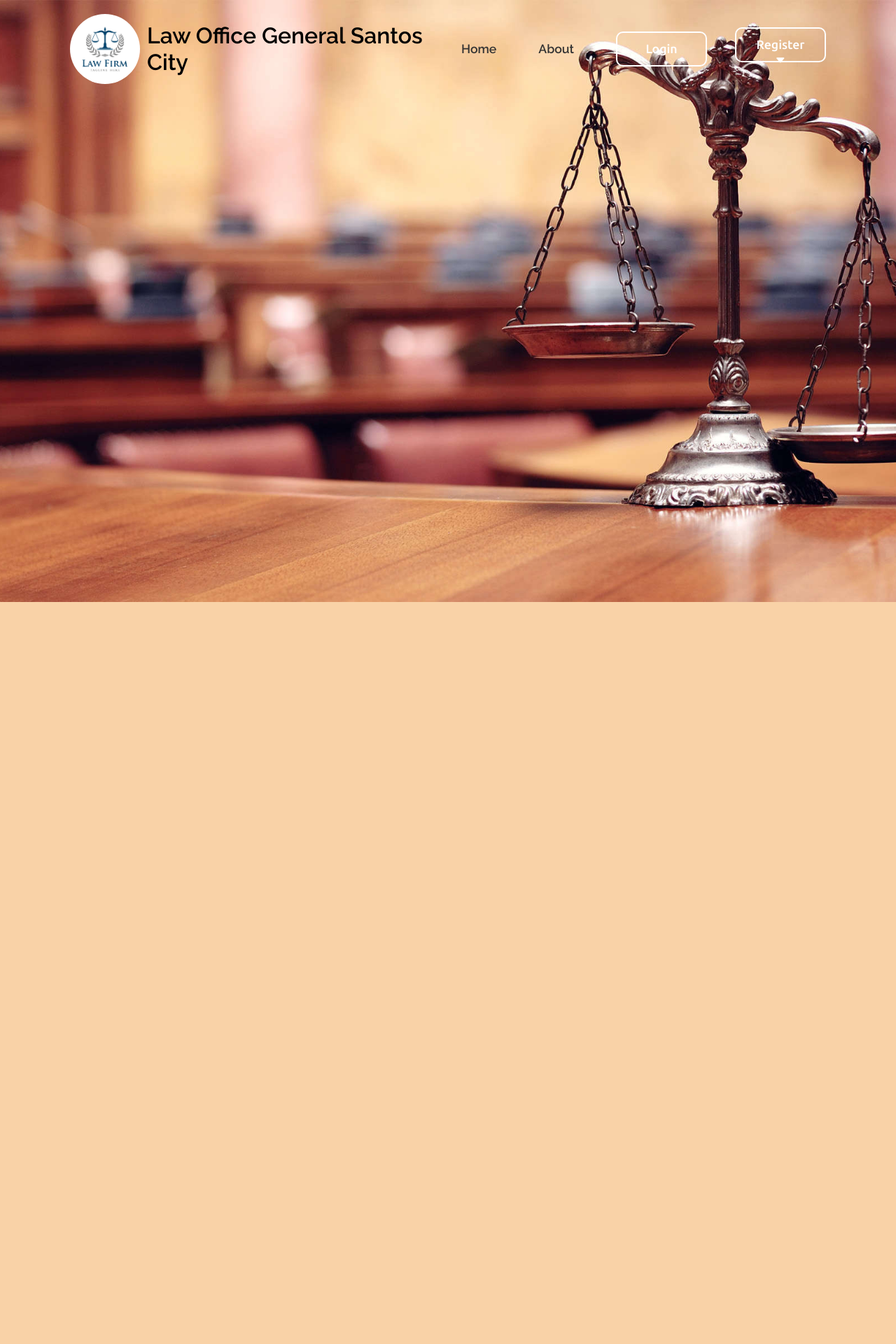
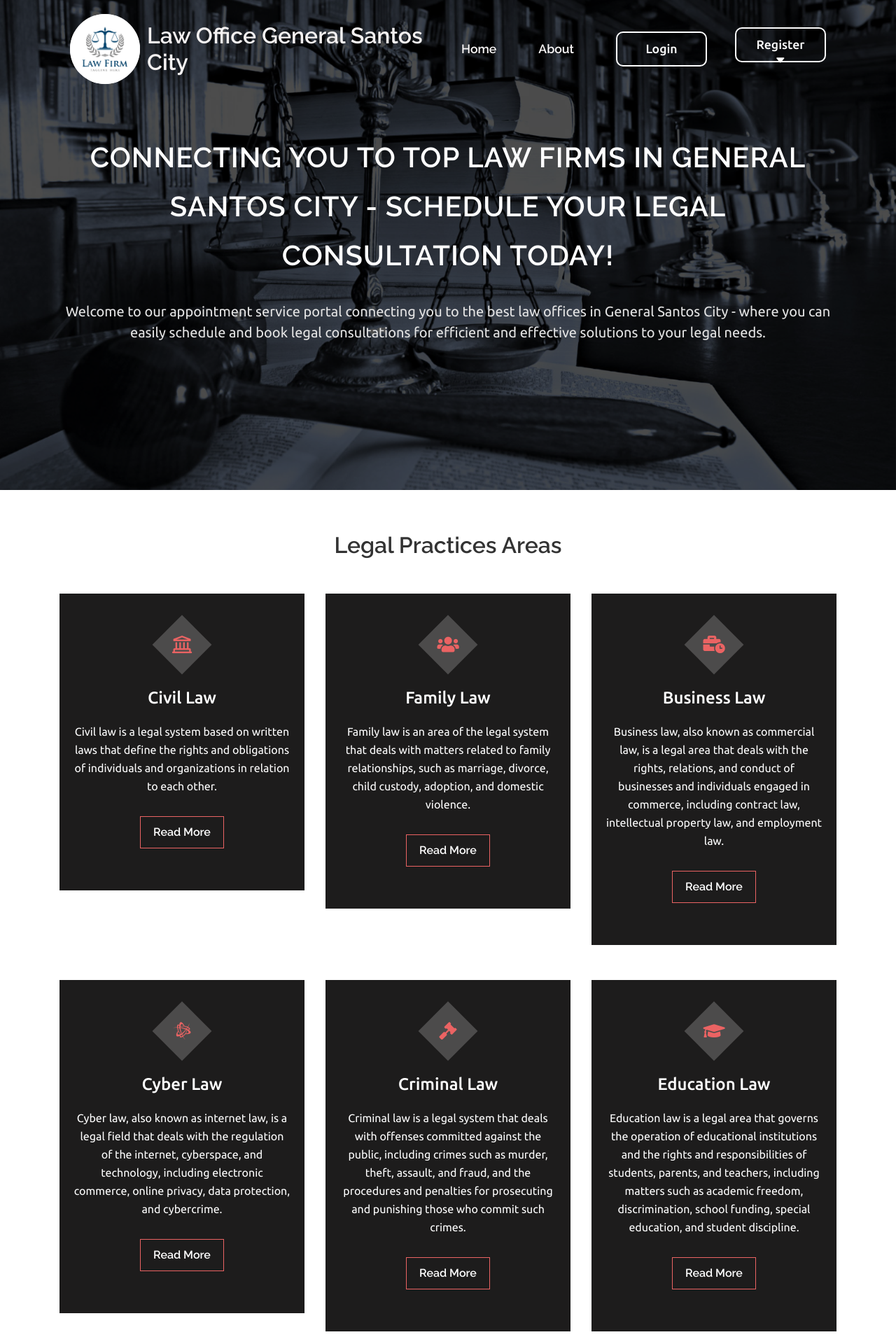
Before and after one commit to julianne060701/JEJEcapstone, a PHP site: page /homepage.php in a window 1280 px wide. Shown: the top 1920 px of the page at 70% size. Before the commit the page ends 860 px from the top, so only its background shows below. Run offline with PHP 8.4, Linux system fonts and the light colour scheme; some libraries are stand-ins or nearby versions.

Commit message:
newbg home

```diff
--- a/assets/scss/component/home/slider.scss
+++ b/assets/scss/component/home/slider.scss
@@ -84,6 +84,6 @@
 	background-size:cover;
 	background-position:center;
 	background-repeat:no-repeat;
-	position:relative;
+	// position:relative;
 	overflow:hidden;
 }
--- a/homepage.css
+++ b/homepage.css
@@ -21,14 +21,17 @@
 }
 
 body{
-    margin-top: 60px;
+    /* margin-top: 60px;
     display:flex ;
     justify-content: center;
     align-items: center;
     min-height: 100vh;
     background:url('assets/imgs/lawyerOffice2.jpg');
     background-size: cover;
-    background-position: center;
+    background-position: center; */
+    margin: 0px;
+  padding: 0px;
+  font-family: 'Work Sans' , sans-serif;
 }
 
 
@@ -49,7 +52,7 @@ header{
 header h2 img{
     width: 100px;
     height: 100px;
-    background-color: transparent;
+    background-color: white;
     border-radius: 60px;
     margin-right: 10px;
 }
@@ -62,7 +65,7 @@ header h2{
 
 .logo{
     font-size: 2em;
-    color: black;
+    color: rgb(244, 241, 241);
     user-select: none;
 }
 
@@ -204,7 +207,7 @@ header h2{
 
 .input-box label{
     position: absolute;
-    top: 50%;
+    top: 5%;
     left: 5px;
     transform: translateY(-50%);
     font-size: 1em;
@@ -320,7 +323,7 @@ header h2{
 .navigation a {
   margin-right: 20px;
   text-decoration: none;
-  color: #333;
+  color: #fcf9f9;
   font-weight: bold;
 }
 
--- a/homepage.php
+++ b/homepage.php
@@ -22,6 +22,7 @@
 </head>
 <body>
     <header>
+
         <h2 class="logo"><img src="assets/imgs/law-firm-logo.jpg"alt=""> Law Office General Santos City</h2>
         <nav class="navigation">
     <a href="">Home</a>
@@ -38,7 +39,145 @@
 
     </header>
 
-    <div class="wrapper">
+
+    <!-- Description -->
+
+    <section class="slider">
+    <div class="container">
+        <div class="row">
+            <div class="col-12">
+                <div class="slider-content">
+                    <h2>Connecting You to Top Law Firms in General Santos City - Schedule Your Legal Consultation Today!</h2>
+                    <p>Welcome to our appointment service portal connecting you to the best law offices in General Santos City
+                        - where you can easily schedule and book legal consultations for efficient and effective solutions to your legal needs. </p>
+
+                </div>
+            </div>
+        </div>
+    </div>
+</section>
+
+<section class="se-01">
+    <div class="container">
+        <div class="row">
+            <div class="col-12">
+                <div class="headding-01">
+                    <h2>Legal Practices Areas</h2>
+                </div>
+            </div>
+        </div>
+        <div class="row">
+            <div class="col-lg-4 col-md-4 col-sm-6">
+                <div class="box-se">
+                    <div class="icon-box-se">
+                        <i class="far fa-landmark"></i>
+                    </div>
+                    <h3>Civil Law</h3>
+                    <p>Civil law is a legal system based on written laws that define the rights and obligations of individuals and organizations in relation to each other.</p>
+                    <a href="#">Read More</a>
+                </div>
+            </div>
+
+            <div class="col-lg-4 col-md-4 col-sm-6">
+                <div class="box-se">
+                    <div class="icon-box-se">
+                        <i class="fas fa-users"></i>
+                    </div>
+                    <h3>Family Law</h3>
+                    <p>Family law is an area of the legal system that deals with matters related to family relationships, such as marriage, divorce, child custody, adoption, and domestic violence.</p>
+                    <a href="#">Read More</a>
+                </div>
+            </div>
+
+            <div class="col-lg-4 col-md-4 col-sm-6">
+                <div class="box-se">
+                    <div class="icon-box-se">
+                        <i class="fas fa-business-time"></i>
+                    </div>
+                    <h3>Business Law</h3>
+                    <p>Business law, also known as commercial law, is a legal area that deals with the rights, relations, and conduct of businesses and individuals engaged in commerce, including contract law, intellectual property law, and employment law.</p>
+                    <a href="#">Read More</a>
+                </div>
+            </div>
+
+            <div class="col-lg-4 col-md-4 col-sm-6">
+                <div class="box-se">
+                    <div class="icon-box-se">
+                        <i class="fab fa-battle-net"></i>
+                    </div>
+                    <h3>Cyber Law</h3>
+                    <p>Cyber law, also known as internet law, is a legal field that deals with the regulation of the internet, cyberspace, and technology, including electronic commerce, online privacy, data protection, and cybercrime.</p>
+                    <a href="#">Read More</a>
+                </div>
+            </div>
+
+            <div class="col-lg-4 col-md-4 col-sm-6">
+                <div class="box-se">
+                    <div class="icon-box-se">
+                        <i class="fas fa-gavel"></i>
+                    </div>
+                    <h3>Criminal Law</h3>
+                    <p>Criminal law is a legal system that deals with offenses committed against the public, including crimes such as murder, theft, assault, and fraud, and the procedures and penalties for prosecuting and punishing those who commit such crimes.</p>
+                    <a href="#">Read More</a>
+                </div>
+            </div>
+
+            <div class="col-lg-4 col-md-4 col-sm-6">
+                <div class="box-se">
+                    <div class="icon-box-se">
+                        <i class="fas fa-graduation-cap"></i>
+                    </div>
+                    <h3>Education Law</h3>
+                    <p>Education law is a legal area that governs the operation of educational institutions and the rights and responsibilities of students, parents, and teachers, including matters such as academic freedom, discrimination, school funding, special education, and student discipline.</p>
+                    <a href="#">Read More</a>
+                </div>
+            </div>
+        </div>
+    </div>
+</section>
+
+    <footer>
+        <div class="container">
+            <div class="row">
+                <div class="col-lg-3 col-md-3 col-sm-6">
+                    <div class="_kl_de_w">
+                        <h3>Lawyer</h3>
+                        <p>ipsum dolor sit amet, Excepteur sint occaecat cupidatat non
+                        proident, sunt in culpa qui officia deserunt mollit anim id est laborum.</p>
+                    </div>
+                </div>
+
+                <div class="col-lg-3 col-md-3 col-sm-6">
+                    <div class="_kl_de_w">
+                        <h3>Quick Links</h3>
+                        <ol>
+                            <li><i class="far fa-angle-right"></i>home</li>
+                            <li><i class="far fa-angle-right"></i>About Us</li>
+                            <li><i class="far fa-angle-right"></i>Services</li>
+                            <li><i class="far fa-angle-right"></i>Blog</li>
+                            <li class="last"><i class="far fa-angle-right"></i>Contact Us</li>
+                        </ol>
+                    </div>
+                </div>
+
+                <div class="col-lg-3 col-md-3 col-sm-6">
+                    <div class="_kl_de_w">
+                        <h3>Our Legal</h3>
+                        <ol>
+                            <li><i class="far fa-angle-right"></i>Civil Law</li>
+                            <li><i class="far fa-angle-right"></i>Family Law</li>
+                            <li><i class="far fa-angle-right"></i>Business Law</li>
+                            <li><i class="far fa-angle-right"></i>Cyber Law</li>
+                            <li class="last"><i class="far fa-angle-right"></i>Criminal Law</li>
+                        </ol>
+                    </div>
+                </div>
+
+            </div>
+        </div>
+    </footer>
+<!-- popup login -->
+<div class="wrapper">
         <span class="icon-close"><ion-icon name="close"></ion-icon></span>
         <div class="form-box login">
             <h2>Login</h2>
@@ -67,6 +206,7 @@
             </form>
         </div>
 
+        <!-- Registration -->
         <div class="form-box register">
             <h2>Registration</h2>
             <form action="userregister.php" method="POST">
@@ -129,141 +269,68 @@
     </div>
 </body>
 
-<!-- <section class="se-01">
-    <div class="container">
-        <div class="row">
-            <div class="col-12">
-                <div class="headding-01">
-                    <h2>Our Legal Practices Areas</h2>
-                </div>
-            </div>
-        </div>
-        <div class="row">
-            <div class="col-lg-4 col-md-4 col-sm-6">
-                <div class="box-se">
-                    <div class="icon-box-se">
-                        <i class="far fa-landmark"></i>
-                    </div>
-                    <h3>Civil Law</h3>
-                    <p>Our attorneys are highly trained and skilled in the Civil Law sector to provide the top service.</p>
-                    <a href="#">Read More</a>
-                </div>
-            </div>
 
-            <div class="col-lg-4 col-md-4 col-sm-6">
-                <div class="box-se">
-                    <div class="icon-box-se">
-                        <i class="fas fa-users"></i>
-                    </div>
-                    <h3>Family Law</h3>
-                    <p>Our attorneys are highly trained and skilled in the Civil Law sector to provide the top service.</p>
-                    <a href="#">Read More</a>
-                </div>
-            </div>
 
-            <div class="col-lg-4 col-md-4 col-sm-6">
-                <div class="box-se">
-                    <div class="icon-box-se">
-                        <i class="fas fa-business-time"></i>
-                    </div>
-                    <h3>Business Law</h3>
-                    <p>Our attorneys are highly trained and skilled in the Civil Law sector to provide the top service.</p>
-                    <a href="#">Read More</a>
-                </div>
-            </div>
-
-            <div class="col-lg-4 col-md-4 col-sm-6">
-                <div class="box-se">
-                    <div class="icon-box-se">
-                        <i class="fab fa-battle-net"></i>
-                    </div>
-                    <h3>Cyber Law</h3>
-                    <p>Our attorneys are highly trained and skilled in the Civil Law sector to provide the top service.</p>
-                    <a href="#">Read More</a>
-                </div>
-            </div>
-
-            <div class="col-lg-4 col-md-4 col-sm-6">
-                <div class="box-se">
-                    <div class="icon-box-se">
-                        <i class="fas fa-gavel"></i>
-                    </div>
-                    <h3>Criminal Law</h3>
-                    <p>Our attorneys are highly trained and skilled in the Civil Law sector to provide the top service.</p>
-                    <a href="#">Read More</a>
-                </div>
-            </div>
-
-            <div class="col-lg-4 col-md-4 col-sm-6">
-                <div class="box-se">
-                    <div class="icon-box-se">
-                        <i class="fas fa-graduation-cap"></i>
-                    </div>
-                    <h3>Education Law</h3>
-                    <p>Our attorneys are highly trained and skilled in the Civil Law sector to provide the top service.</p>
-                    <a href="#">Read More</a>
-                </div>
-            </div>
-        </div>
-    </div>
-</section>
-<footer>
-        <div class="container">
-            <div class="row">
-                <div class="col-lg-3 col-md-3 col-sm-6">
-                    <div class="_kl_de_w">
-                        <h3>Lawyer</h3>
-                        <p>ipsum dolor sit amet, Excepteur sint occaecat cupidatat non
-                        proident, sunt in culpa qui officia deserunt mollit anim id est laborum.</p>
-                    </div>
-                </div>
-
-                <div class="col-lg-3 col-md-3 col-sm-6">
-                    <div class="_kl_de_w">
-                        <h3>Quick Links</h3>
-                        <ol>
-                            <li><i class="far fa-angle-right"></i>home</li>
-                            <li><i class="far fa-angle-right"></i>About Us</li>
-                            <li><i class="far fa-angle-right"></i>Services</li>
-                            <li><i class="far fa-angle-right"></i>Blog</li>
-                            <li class="last"><i class="far fa-angle-right"></i>Contact Us</li>
-                        </ol>
-                    </div>
-                </div>
-
-                <div class="col-lg-3 col-md-3 col-sm-6">
-                    <div class="_kl_de_w">
-                        <h3>Our Legal</h3>
-                        <ol>
-                            <li><i class="far fa-angle-right"></i>Civil Law</li>
-                            <li><i class="far fa-angle-right"></i>Family Law</li>
-                            <li><i class="far fa-angle-right"></i>Business Law</li>
-                            <li><i class="far fa-angle-right"></i>Cyber Law</li>
-                            <li class="last"><i class="far fa-angle-right"></i>Criminal Law</li>
-                        </ol>
-                    </div>
-                </div>
-
-                <div class="col-lg-3 col-md-3 col-sm-6">
-                    <div class="_kl_de_w">
-                        <h3>Contact Us</h3>
-                        <form class="my-form">
-                            <div class="form-group">
-                               <input class="form-control" type="emal" name="email" placeholder="Email">
-                            </div>
-                            <div class="form-group">
-                                <textarea rows="3" placeholder="Message" class="form-control"></textarea>
-                            </div>
-                            <div class="form-group">
-                                <a href="#">Submit</a>
-                            </div>
-                        </form>
-                    </div>
-                </div>
-            </div>
-        </div>
-    </footer> -->
 <script src="assets/js/script.js"></script>
 <script type="module" src="https://unpkg.com/ionicons@7.1.0/dist/ionicons/ionicons.esm.js"></script>
 <script nomodule src="https://unpkg.com/ionicons@7.1.0/dist/ionicons/ionicons.js"></script>
+<script>
+  function openPopup() {
+    document.getElementById("login-popup").style.display = "block";
+  }
+
+  function closePopup() {
+    document.getElementById("login-popup").style.display = "none";
+  }
+
+  document.querySelector(".btnLogin-popup").addEventListener("click", openPopup);
+</script>
+
+</body>
+<script>
+
+</script>
+<script>
+/* When the user clicks on the button,
+toggle between hiding and showing the dropdown content */
+function myFunction() {
+  document.getElementById("myDropdown").classList.toggle("show");
+}
+
+// Close the dropdown if the user clicks outside of it
+window.onclick = function(event) {
+  if (!event.target.matches('.dropbtn')) {
+    var dropdowns = document.getElementsByClassName("dropdown-content");
+    var i;
+    for (i = 0; i < dropdowns.length; i++) {
+      var openDropdown = dropdowns[i];
+      if (openDropdown.classList.contains('show')) {
+        openDropdown.classList.remove('show');
+      }
+    }
+  }
+}
+</script>
+<script src="assets/js/jquery-3.2.1.min.js"></script>
+<script src="assets/js/popper.min.js"></script>
+<script src="assets/js/bootstrap.min.js"></script>
+<script>
+      $(document).ready (function(){
+        $('.menu-toggle').click(function(){
+          $('.menu-toggle').toggleClass('active')
+          $('.menu').toggleClass('active')
+        })
+      })
+</script>
+
+ <script>
+      $( () => {
+
+        //On Scroll Functionality
+        $(window).scroll( () => {
+          var windowTop = $(window).scrollTop();
+          windowTop > 50 ? $('header').addClass('og-hf') : $('header').removeClass('og-hf');
+        });
+      });
+    </script>
 </html>
```
